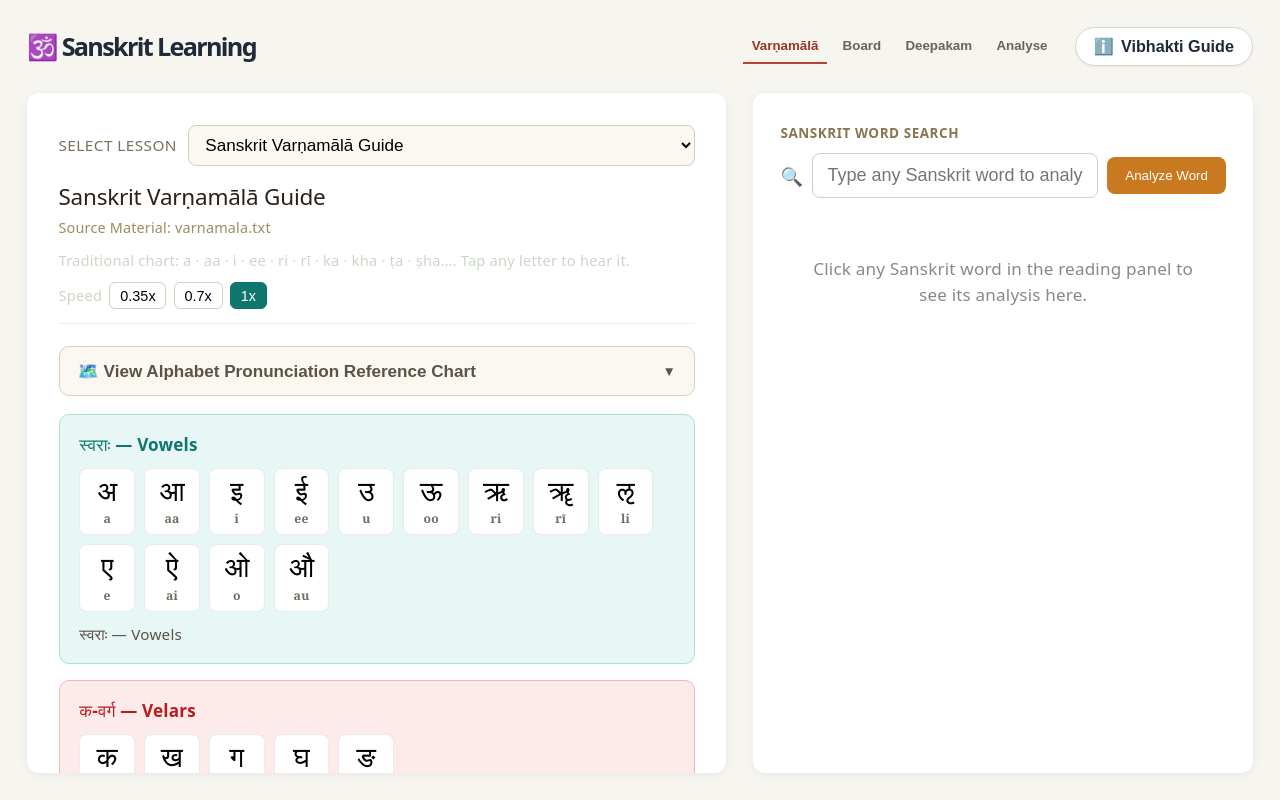
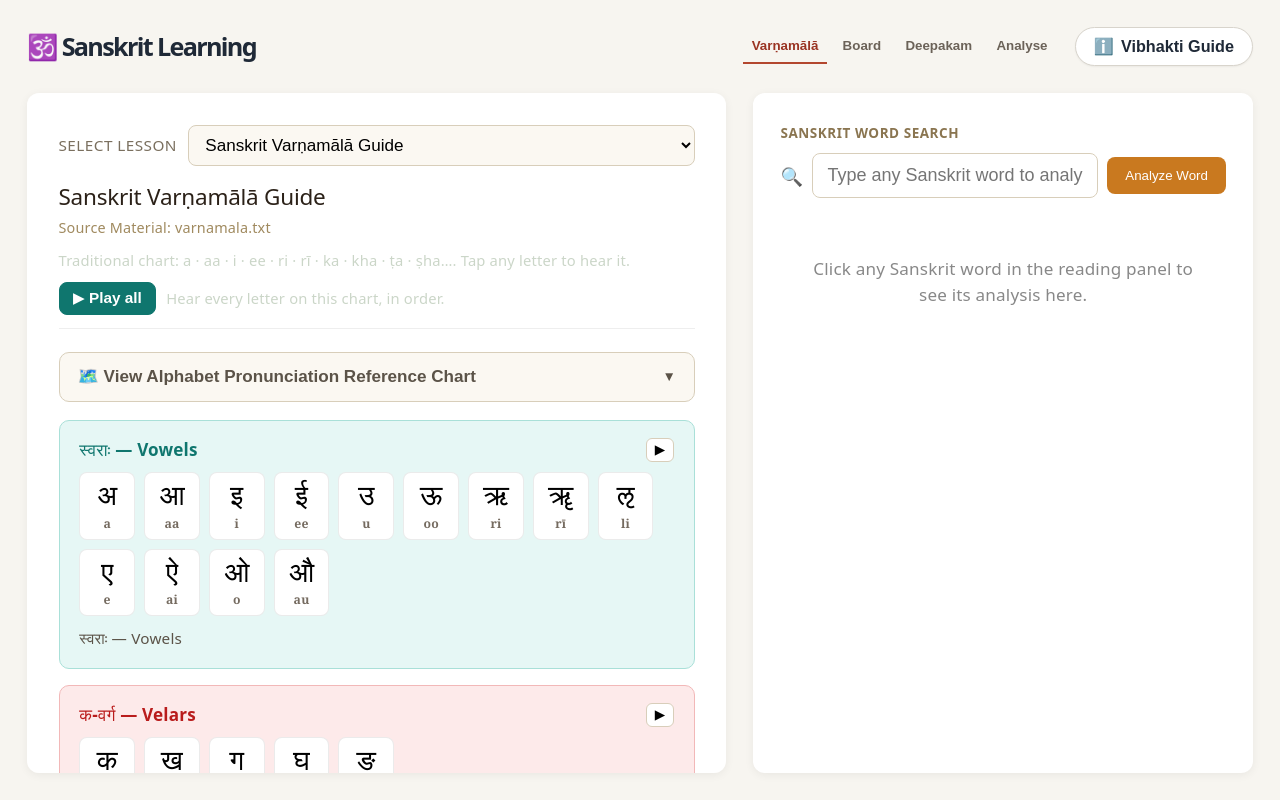
Before and after one commit to ashome16/sanskrit-teaching-web-app-from-beginner-to-advanced-, a React (Vite) app: page / in a window 1280 px wide. Built offline with nearby package versions, Linux system fonts and the light colour scheme.

Commit message:
Add Play-all; fix ई/ऐ cues; drop slow speed UI
ई back to yee (इ stays yih); ऐ restored to ai; ए stays yay.
Remove sub-1x speed controls. Play all letters/words on the chart or page, with per-row play on Varṇamālā groups.

```diff
--- a/src/components/TextbookReader.tsx
+++ b/src/components/TextbookReader.tsx
@@ -1,7 +1,7 @@
-import React, { useState } from 'react';
+import React, { useEffect, useRef, useState } from 'react';
 import type { Lesson, LessonSentence } from '../types/chapters';
 import { aksharaLabel, varnamalaLabel } from '../utils/barakhadiPhonetics';
-import { getSharedSpeechRate, setSharedSpeechRate } from '../utils/pronunciation';
+import { playSequence, stopPronunciation } from '../utils/pronunciation';
 import '../styles/textbook-reader.css';
 
 interface TextbookReaderProps {
@@ -24,8 +24,6 @@ const CONJUNCT_GAMES = [
   { id: 'game2', title: 'Game 2 · Piggyback Ride', src: './conjunct-game2.jpg', alt: 'Piggyback stacking game' },
   { id: 'game3', title: 'Game 3 · Superhero Shape-Shifters', src: './conjunct-game3.jpg', alt: 'Superhero shape-shifters' },
 ];
-
-const SPEED_PRESETS = [0.35, 0.7, 1] as const;
 
 type SectionJump = { index: number; label: string };
 
@@ -67,9 +65,71 @@ const TextbookReader: React.FC<TextbookReaderProps> = ({
     activeLessonId === 'varnamala' ? varnamalaLabel(letter) : aksharaLabel(letter);
   const [isChartOpen, setIsChartOpen] = useState(false);
   const [openGames, setOpenGames] = useState<Record<string, boolean>>({ game1: true });
-  const [readerSpeechRate, setReaderSpeechRate] = useState(getSharedSpeechRate);
+  const [isPlayingAll, setIsPlayingAll] = useState(false);
+  const stopPlayAllRef = useRef<(() => void) | null>(null);
   const toggleGame = (id: string) =>
     setOpenGames((prev) => ({ ...prev, [id]: !prev[id] }));
+
+  const stopPlayAll = () => {
+    stopPlayAllRef.current?.();
+    stopPlayAllRef.current = null;
+    stopPronunciation();
+    setIsPlayingAll(false);
+  };
+
+  useEffect(() => () => {
+    stopPlayAllRef.current?.();
+    stopPronunciation();
+  }, []);
+
+  useEffect(() => {
+    // New page / lesson: stop any running Play-all.
+    stopPlayAll();
+    // eslint-disable-next-line react-hooks/exhaustive-deps
+  }, [activeLessonId, sentenceNumber]);
+
+  const collectPlayAllItems = (): string[] => {
+    if (isSamyukta) return [];
+    if (isGroupedLesson && activeLesson) {
+      return activeLesson.sentences.flatMap((group) => group.words || []);
+    }
+    if (sentence.words?.length) return [...sentence.words];
+    // Fallback: split visible Sanskrit from the paragraph.
+    return (sentence.sanskrit || '')
+      .split(/\s+/)
+      .map((part) => part.replace(/[॥।,;:!?—–\-…\/()]+/g, ''))
+      .filter((part) => /[\u0900-\u097F]/.test(part));
+  };
+
+  const handlePlayAll = () => {
+    if (isPlayingAll) {
+      stopPlayAll();
+      return;
+    }
+    const items = collectPlayAllItems();
+    if (!items.length) return;
+    setIsPlayingAll(true);
+    stopPlayAllRef.current = playSequence(items, {
+      gapMs: 240,
+      onDone: () => {
+        stopPlayAllRef.current = null;
+        setIsPlayingAll(false);
+      },
+    });
+  };
+
+  const handlePlayGroup = (words: string[]) => {
+    stopPlayAll();
+    if (!words.length) return;
+    setIsPlayingAll(true);
+    stopPlayAllRef.current = playSequence(words, {
+      gapMs: 240,
+      onDone: () => {
+        stopPlayAllRef.current = null;
+        setIsPlayingAll(false);
+      },
+    });
+  };
   const sectionJumps = buildSectionJumps(activeLesson);
   const currentJumpIndex = (() => {
     if (!sectionJumps.length) return 0;
@@ -163,23 +223,21 @@ const TextbookReader: React.FC<TextbookReaderProps> = ({
           </p>
         )}
 
-        {showRomanTiles && (
-          <div className="textbook-speed-row" role="group" aria-label="Playback speed">
-            <span className="textbook-glossary-hint">Speed</span>
-            {SPEED_PRESETS.map((preset) => (
-              <button
-                key={preset}
-                type="button"
-                className={`textbook-speed-btn${readerSpeechRate === preset ? ' textbook-speed-btn--active' : ''}`}
-                onClick={() => {
-                  setReaderSpeechRate(preset);
-                  setSharedSpeechRate(preset);
-                }}
-                aria-pressed={readerSpeechRate === preset}
-              >
-                {preset}x
-              </button>
-            ))}
+        {!isSamyukta && (
+          <div className="textbook-playall-row">
+            <button
+              type="button"
+              className={`textbook-playall-btn${isPlayingAll ? ' textbook-playall-btn--active' : ''}`}
+              onClick={handlePlayAll}
+              aria-pressed={isPlayingAll}
+            >
+              {isPlayingAll ? '⏹ Stop' : '▶ Play all'}
+            </button>
+            <span className="textbook-glossary-hint">
+              {isGroupedLesson
+                ? 'Hear every letter on this chart, in order.'
+                : 'Hear every word on this page, in order.'}
+            </span>
           </div>
         )}
         {!isGroupedLesson && (
@@ -256,6 +314,15 @@ const TextbookReader: React.FC<TextbookReaderProps> = ({
             >
               <div className="varnamala-row-header">
                 <span className="varnamala-row-label">{group.meaning || group.category}</span>
+                <button
+                  type="button"
+                  className="textbook-playrow-btn"
+                  onClick={() => handlePlayGroup(group.words || [])}
+                  aria-label={`Play all letters in ${group.meaning || group.category || 'this row'}`}
+                  title="Play this row"
+                >
+                  ▶
+                </button>
               </div>
               <div className="varnamala-row-letters">
                 {group.words.map((letter, letterIdx) => (
--- a/src/components/WordAnalyzerCard.tsx
+++ b/src/components/WordAnalyzerCard.tsx
@@ -2,7 +2,7 @@ import React, { useEffect, useState } from 'react';
 import type { SanskritWordBreakdown } from '../types/linguistics';
 import { searchSanskritWords } from '../data/sanskrit-words';
 import { extractLinguisticInfo } from '../utils/linguistics';
-import { playPronunciation, setSharedSpeechRate } from '../utils/pronunciation';
+import { playPronunciation } from '../utils/pronunciation';
 import { examplesForVowel, isIndependentVowel } from '../data/vowelExamples';
 import { formatCaseLabel } from '../data/vibhakti';
 import {
@@ -22,9 +22,6 @@ export interface WordSelection {
 interface WordAnalyzerCardProps {
   selection: WordSelection | null;
 }
-
-// Preset playback speeds offered next to the speaker icon.
-const SPEED_PRESETS = [0.35, 0.7, 1] as const;
 
 // Strips whitespace/punctuation plus Devanagari digits and hyphens (e.g. the
 // numbers guide's "० - शून्यम्" button labels) so only the word itself is analyzed.
@@ -61,7 +58,6 @@ const WordAnalyzerCard: React.FC<WordAnalyzerCardProps> = ({ selection }) => {
   const [analysis, setAnalysis] = useState<{ word: SanskritWordBreakdown; isCustom: boolean } | null>(
     null
   );
-  const [speechRate, setSpeechRate] = useState<number>(1);
   const [glosses, setGlosses] = useState<AnalyseRegistry>({});
 
   useEffect(() => {
@@ -118,7 +114,7 @@ const WordAnalyzerCard: React.FC<WordAnalyzerCardProps> = ({ selection }) => {
     const result = findWord(example);
     setAnalysis(result);
     setInputValue(cleanWord(example));
-    playPronunciation(example, speechRate);
+    playPronunciation(example);
   };
 
   return (
@@ -163,7 +159,7 @@ const WordAnalyzerCard: React.FC<WordAnalyzerCardProps> = ({ selection }) => {
             <button
               type="button"
               className="wac-devanagari-btn"
-              onClick={() => playPronunciation(word.devanagari, speechRate)}
+              onClick={() => playPronunciation(word.devanagari)}
               aria-label={`Play pronunciation for ${word.devanagari}`}
             >
               {word.devanagari}
@@ -171,25 +167,12 @@ const WordAnalyzerCard: React.FC<WordAnalyzerCardProps> = ({ selection }) => {
             <button
               type="button"
               className="wac-speaker-btn"
-              onClick={() => playPronunciation(word.devanagari, speechRate)}
+              onClick={() => playPronunciation(word.devanagari)}
               aria-label={`Play pronunciation for ${word.devanagari}`}
               title="Play pronunciation"
             >
               🔊
             </button>
-            <div className="wac-speed-controls" role="group" aria-label="Playback speed">
-              {SPEED_PRESETS.map((preset) => (
-                <button
-                  key={preset}
-                  type="button"
-                  className={`wac-speed-btn${speechRate === preset ? ' wac-speed-btn--active' : ''}`}
-                  onClick={() => { setSpeechRate(preset); setSharedSpeechRate(preset); }}
-                  aria-pressed={speechRate === preset}
-                >
-                  {preset}x
-                </button>
-              ))}
-            </div>
           </div>
 
           {vowelExamples.length > 0 && (
--- a/src/styles/textbook-reader.css
+++ b/src/styles/textbook-reader.css
@@ -216,10 +216,6 @@
   border: 1px solid transparent;
 }
 
-.varnamala-row-header {
-  margin-bottom: 0.5rem;
-}
-
 .varnamala-row-label {
   font-weight: 700;
   font-size: 0.95rem;
@@ -329,25 +325,44 @@
   margin-bottom: 0;
 }
 
-.textbook-speed-row {
+.textbook-playall-row {
   display: flex;
   align-items: center;
-  gap: 0.4rem;
+  gap: 0.55rem;
   margin-top: 0.5rem;
   flex-wrap: wrap;
 }
 
-.textbook-speed-btn {
-  font-size: 0.8rem;
-  padding: 0.25rem 0.55rem;
-  border-radius: 6px;
-  border: 1px solid #d8ceba;
-  background: #fff;
+.textbook-playall-btn {
+  font-size: 0.85rem;
+  font-weight: 600;
+  padding: 0.35rem 0.75rem;
+  border-radius: 8px;
+  border: 1px solid #0f766e;
+  background: #0f766e;
+  color: #fff;
   cursor: pointer;
 }
 
-.textbook-speed-btn--active {
-  background: #0f766e;
-  color: #fff;
-  border-color: #0f766e;
+.textbook-playall-btn--active {
+  background: #b45309;
+  border-color: #b45309;
 }
+
+.textbook-playrow-btn {
+  margin-left: auto;
+  border: 1px solid #d8ceba;
+  background: #fff;
+  border-radius: 6px;
+  padding: 0.15rem 0.45rem;
+  cursor: pointer;
+  font-size: 0.75rem;
+  line-height: 1.2;
+}
+
+.varnamala-row-header {
+  margin-bottom: 0.5rem;
+  display: flex;
+  align-items: center;
+  gap: 0.5rem;
+}
--- a/src/utils/pronunciation.ts
+++ b/src/utils/pronunciation.ts
@@ -79,33 +79,10 @@ const pickPreferredVoice = (): SpeechSynthesisVoice | undefined => {
   );
 };
 
-/** Shared Analyse / Deepakam playback speed (0.35 · 0.7 · 1). */
-let sharedSpeechRate = 1;
-export const setSharedSpeechRate = (rate: number): void => {
-  sharedSpeechRate = rate;
-};
-export const getSharedSpeechRate = (): number => sharedSpeechRate;
+/** Default playback rate (1x). Slow presets were removed. */
+const DEFAULT_RATE = 1;
 
-/** Stretch Slow vs Fast for tiny roman cues (uh / aaah) so kids can hear the gap. */
-const effectiveRateForCue = (requested: number, isShortRomanCue: boolean): number => {
-  if (!isShortRomanCue) return requested;
-  if (requested <= 0.4) return 0.2;
-  if (requested <= 0.75) return 0.55;
-  return 0.95;
-};
-
-export const playPronunciation = (value: string, rate?: number): void => {
-  const word = cleanWord(value) || value.trim();
-  if (!word || !isSanskritText(word) || typeof window === 'undefined' || !window.speechSynthesis) {
-    return;
-  }
-
-  const requestedRate = rate ?? sharedSpeechRate;
-  window.speechSynthesis.cancel();
-  const speech = toSpeechText(word);
-  const isShortRomanCue = isBarakhadiAkshara(word) && /^[a-z\-]+$/i.test(speech);
-  const playRate = effectiveRateForCue(requestedRate, isShortRomanCue);
-  const utterance = new SpeechSynthesisUtterance(speech);
+const configureUtterance = (utterance: SpeechSynthesisUtterance, word: string, speech: string): void => {
   const voice = pickPreferredVoice();
   utterance.voice = voice || null;
   // Roman cues for बारहखड़ी work better with an English voice; Hindi for longer Sanskrit.
@@ -120,11 +97,85 @@ export const playPronunciation = (value: string, rate?: number): void => {
     } else {
       utterance.lang = 'en-IN';
     }
-    // Honor the Analyse speed preset (was capped at 0.75 so 0.75x and 1x sounded identical).
-    utterance.rate = playRate;
   } else {
     utterance.lang = voice?.lang || 'hi-IN';
-    utterance.rate = playRate;
   }
+  utterance.rate = DEFAULT_RATE;
+};
+
+export const stopPronunciation = (): void => {
+  if (typeof window === 'undefined' || !window.speechSynthesis) return;
+  window.speechSynthesis.cancel();
+};
+
+export const playPronunciation = (value: string): void => {
+  const word = cleanWord(value) || value.trim();
+  if (!word || !isSanskritText(word) || typeof window === 'undefined' || !window.speechSynthesis) {
+    return;
+  }
+
+  stopPronunciation();
+  const speech = toSpeechText(word);
+  const utterance = new SpeechSynthesisUtterance(speech);
+  configureUtterance(utterance, word, speech);
   window.speechSynthesis.speak(utterance);
 };
+
+/** Speak a list of words/letters in order. Returns stop(). */
+export const playSequence = (
+  values: string[],
+  options?: { gapMs?: number; onDone?: () => void },
+): (() => void) => {
+  const gapMs = options?.gapMs ?? 220;
+  const items = values
+    .map((value) => cleanWord(value) || value.trim())
+    .filter((word) => word && isSanskritText(word));
+
+  if (!items.length || typeof window === 'undefined' || !window.speechSynthesis) {
+    options?.onDone?.();
+    return () => undefined;
+  }
+
+  let cancelled = false;
+  let timer: ReturnType<typeof setTimeout> | null = null;
+  let index = 0;
+
+  const clearTimer = () => {
+    if (timer !== null) {
+      clearTimeout(timer);
+      timer = null;
+    }
+  };
+
+  const stop = () => {
+    cancelled = true;
+    clearTimer();
+    stopPronunciation();
+  };
+
+  const speakNext = () => {
+    if (cancelled) return;
+    if (index >= items.length) {
+      options?.onDone?.();
+      return;
+    }
+    const word = items[index];
+    index += 1;
+    const speech = toSpeechText(word);
+    const utterance = new SpeechSynthesisUtterance(speech);
+    configureUtterance(utterance, word, speech);
+    utterance.onend = () => {
+      if (cancelled) return;
+      timer = setTimeout(speakNext, gapMs);
+    };
+    utterance.onerror = () => {
+      if (cancelled) return;
+      timer = setTimeout(speakNext, gapMs);
+    };
+    window.speechSynthesis.speak(utterance);
+  };
+
+  stopPronunciation();
+  speakNext();
+  return stop;
+};
```
Also changed, not shown: src/utils/barakhadiPhonetics.ts (+5 -6 lines).
